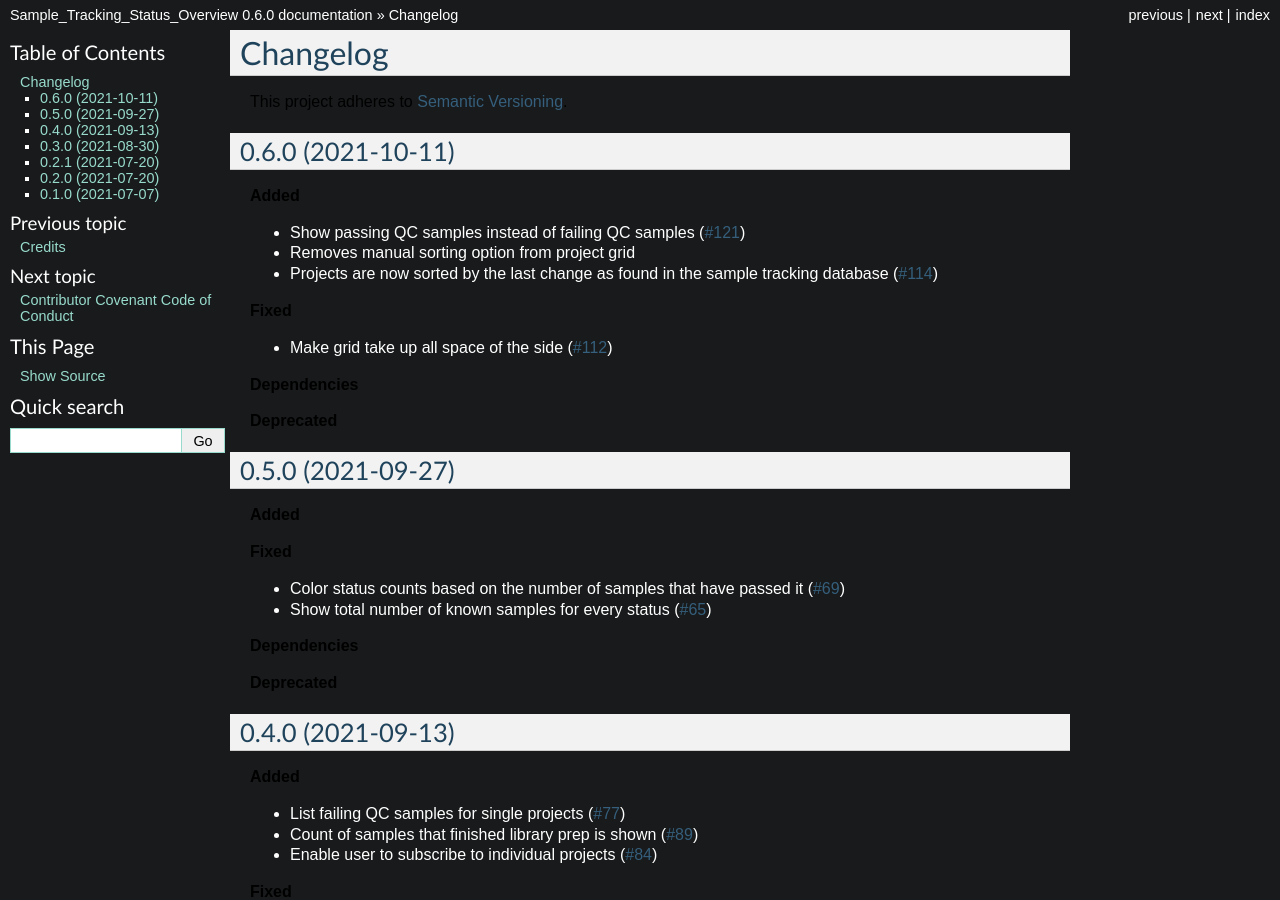
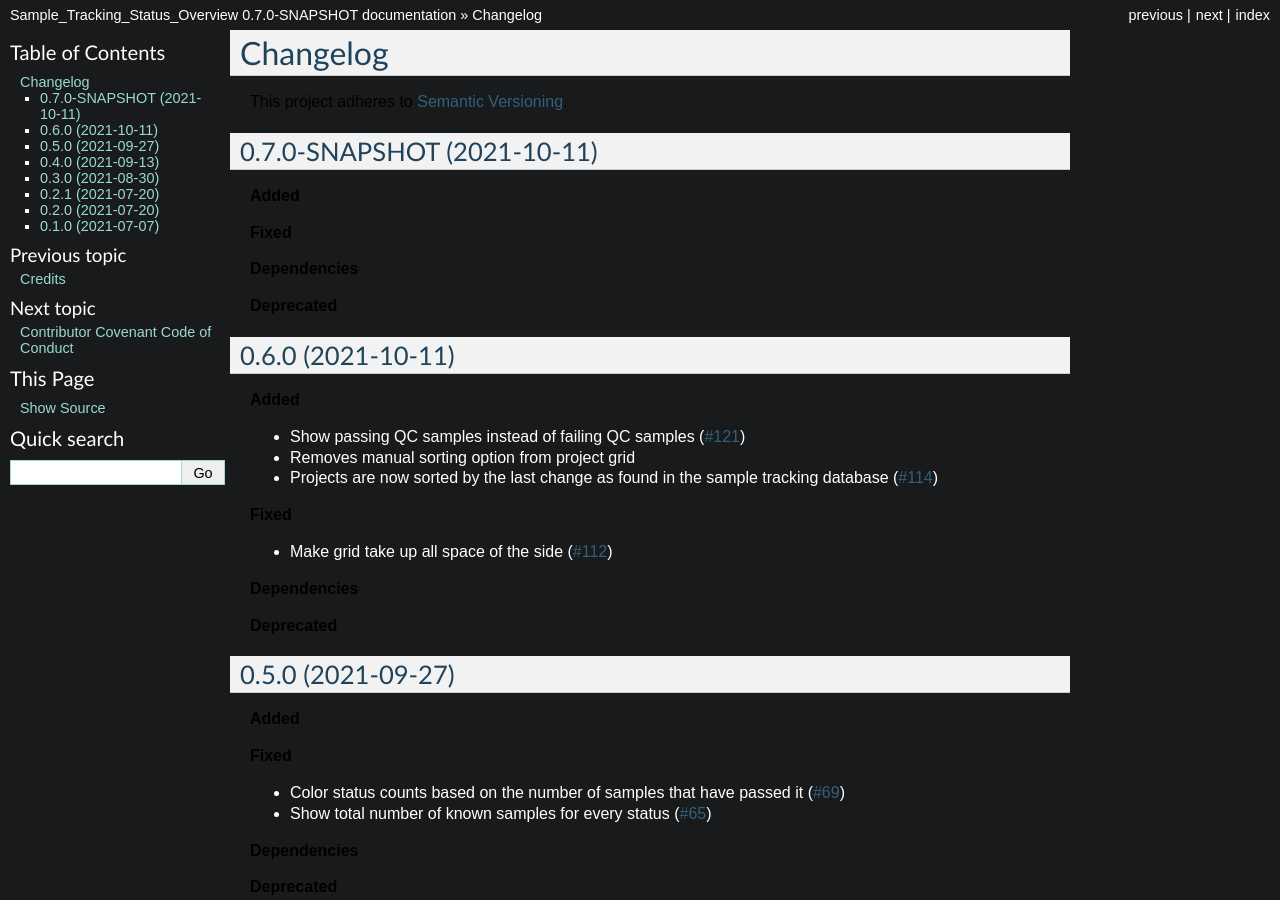
Before and after one commit to jenniferboedker/Sample_Tracking_Status_Overview, a Sphinx documentation site: the page built from docs/changelog.rst, in a window 1280 px wide and 900 px high. Built offline with Sphinx 7.4.7, drawn with Linux system fonts in a browser that asks for light colours; some of the changed text lies outside the part shown.

Commit message:
Bump version from 0.6.0 to 0.7.0-SNAPSHOT

```diff
--- a/CHANGELOG.rst
+++ b/CHANGELOG.rst
@@ -3,6 +3,18 @@ Changelog
 ==========
 
 This project adheres to `Semantic Versioning <https://semver.org/>`_.
+
+
+0.7.0-SNAPSHOT (2021-10-11)
+---------------------------
+
+**Added**
+
+**Fixed**
+
+**Dependencies**
+
+**Deprecated**
 
 
 0.6.0 (2021-10-11)
--- a/docs/conf.py
+++ b/docs/conf.py
@@ -55,9 +55,9 @@ author = "Jennifer Bödker"
 # the built documents.
 #
 # The short X.Y version.
-version = '0.6.0'
+version = '0.7.0-SNAPSHOT'
 # The full version, including alpha/beta/rc tags.
-release = '0.6.0'
+release = '0.7.0-SNAPSHOT'
 
 # The language for content autogenerated by Sphinx. Refer to documentation
 # for a list of supported languages.
--- a/pom.xml
+++ b/pom.xml
@@ -10,7 +10,7 @@
   </modules>
   <artifactId>sample-tracking-status-overview</artifactId>
   <groupId>life.qbic</groupId>
-  <version>0.6.0</version> <!-- <<QUBE_FORCE_BUMP>> -->
+  <version>0.7.0-SNAPSHOT</version> <!-- <<QUBE_FORCE_BUMP>> -->
   <name>Sample Tracking Status Overview</name>
   <url>http://github.com/qbicsoftware/sample-tracking-status-overview</url>
   <description>Gives a visual overview of sample statuses</description>
--- a/qube.cfg
+++ b/qube.cfg
@@ -1,5 +1,5 @@
 [bumpversion]
-current_version = 0.6.0
+current_version = 0.7.0-SNAPSHOT
 
 [bumpversion_files_whitelisted]
 dot_qube = .qube.yml
```
Also changed, not shown: .qube.yml.
